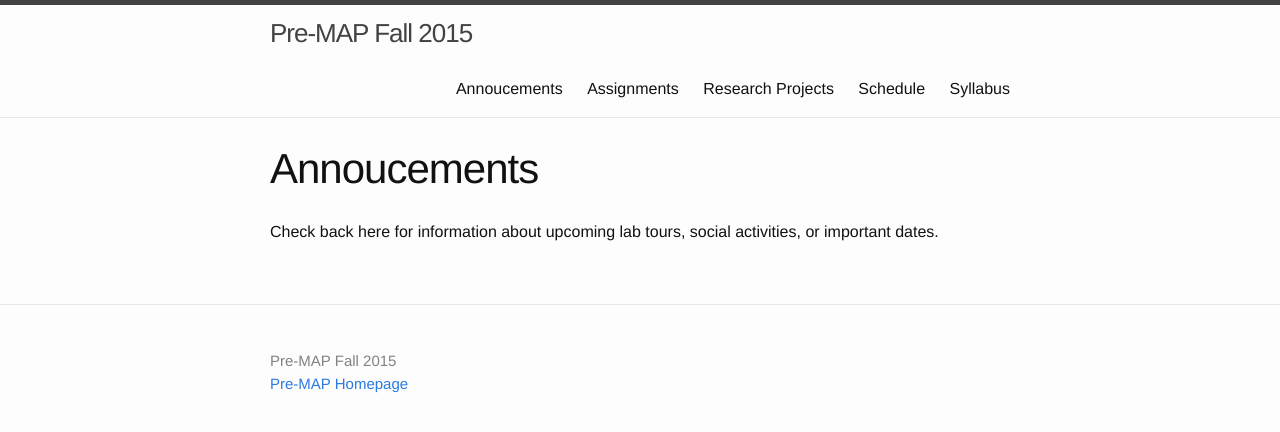
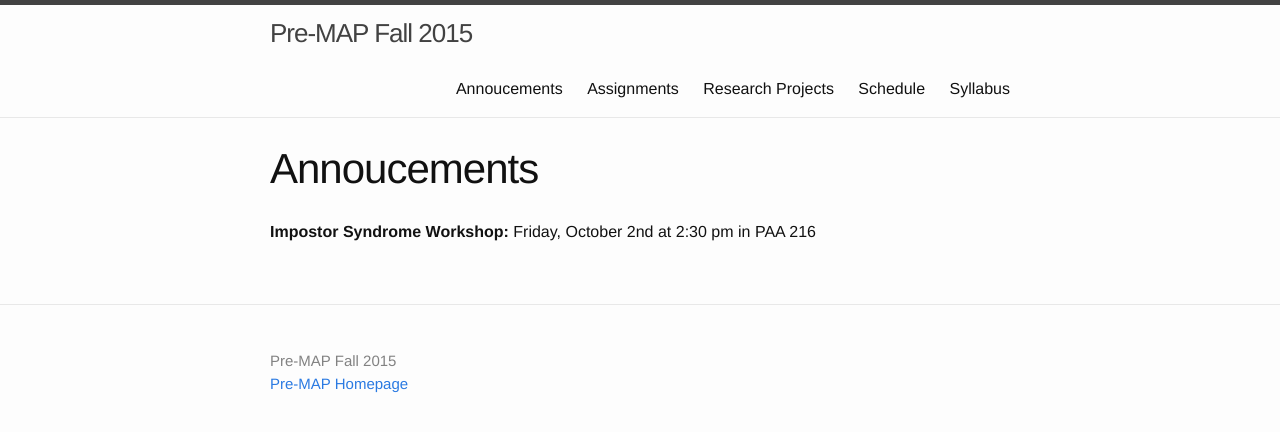
Before and after one commit to kgarofali/Pre-MAP, a Jekyll site: the page built from annoucements.md, in a window 1280 px wide. Shown: the top 432 px of the page. Built offline with Jekyll 4.4.1, drawn with Linux system fonts in a browser that asks for light colours.

```diff
--- a/annoucements.md
+++ b/annoucements.md
@@ -4,4 +4,4 @@ title: Annoucements
 permalink: annoucements/
 ---
 
-Check back here for information about upcoming lab tours, social activities, or important dates.
+**Impostor Syndrome Workshop:** Friday, October 2nd at 2:30 pm in PAA 216
```
Also changed, not shown: 1 other file.
